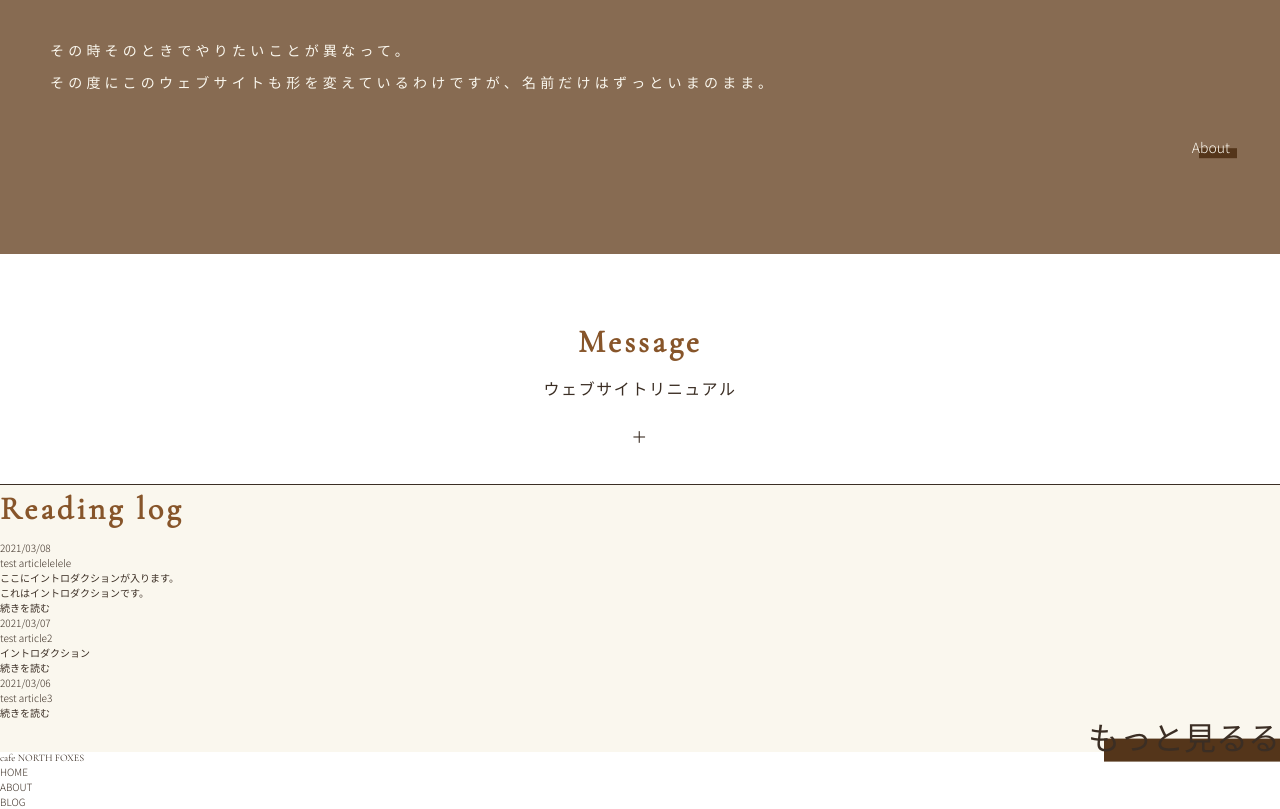
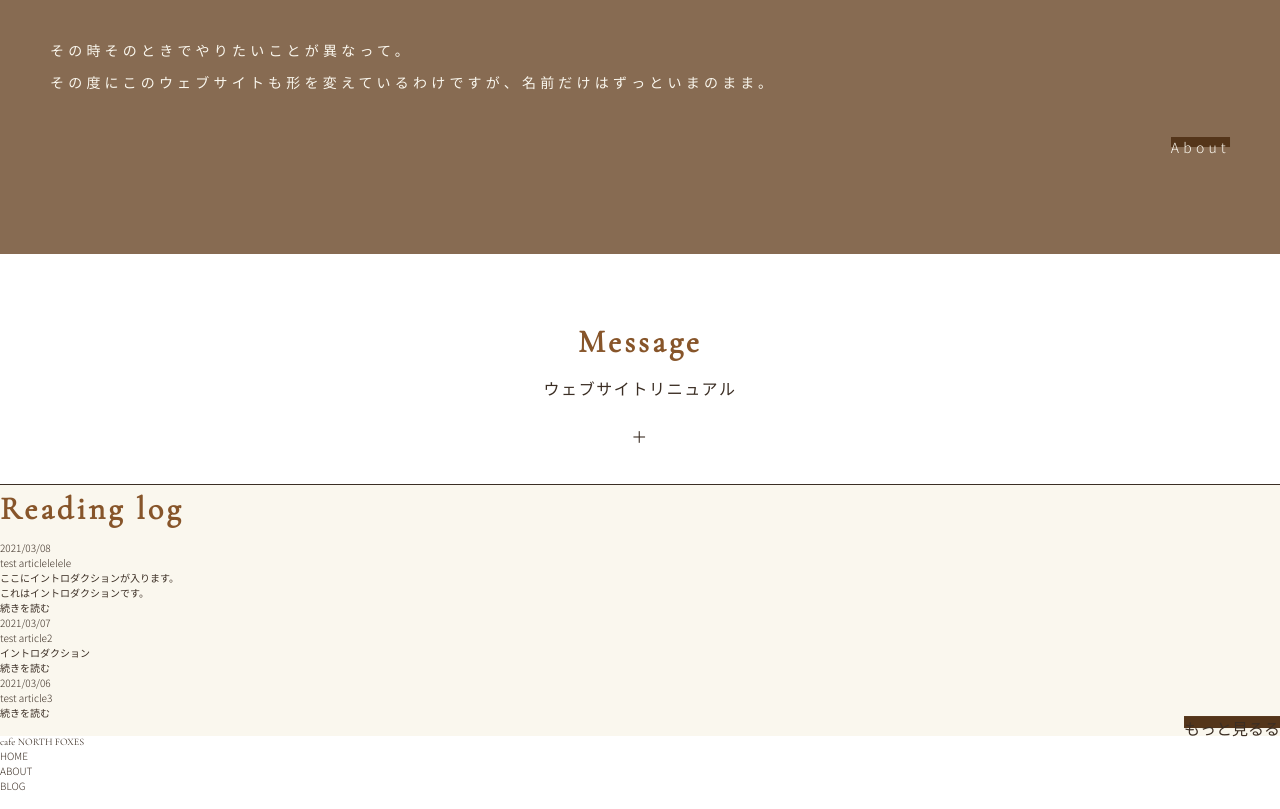
Before and after one commit to masayuki-abe/nuxtjs, a Nuxt app: page / in a window 1280 px wide. Shown: the part 1020-1829 px from the top of the page. Built offline with nearby package versions, Linux system fonts and the light colour scheme.

Commit message:
フロントページbox01修正完了

```diff
--- a/assets/css/_variables.scss
+++ b/assets/css/_variables.scss
@@ -76,6 +76,11 @@ $milk: #FAF7EE;
     font-size: ($fs / 10) + rem;
   }
 }
+@mixin fontSetPC($fs, $lh, $ls){
+  font-size: $fs * .1rem;
+  line-height: ($lh / $fs);
+  letter-spacing: $ls / 1000 + em;
+}
 
 
 
--- a/components/atoms/BtnRounded.vue
+++ b/components/atoms/BtnRounded.vue
@@ -44,4 +44,33 @@ export default {
     }
   }
 }
+@include pc() {
+.btn-rounded{
+  @include fontSet(16,16,0,$pc);
+  a{
+    &:after{
+      content: "";
+      opacity: 1;
+      position: absolute;
+      left: 0;
+      top: 0;
+      width: 100%;
+      height: 50%;
+      background-color: $brown;
+      transform: translateX(.5em) translateY(.8em);
+      transition: opacity .6s ease, transform .8s ease;
+    }
+    &:hover{
+      &:after{
+        opacity: 0;
+        transform: translateX(3em) translateY(.8em);
+      }
+    }
+    span{
+      position: relative;
+      z-index: 2;
+    }
+  }
+}
+}
 </style>
--- a/components/templates/FrontPage.vue
+++ b/components/templates/FrontPage.vue
@@ -93,10 +93,25 @@ export default{
     @include fontSet(14,32,300,$tab);
   }
   .btn-rounded{
-    @include fontSet(14,14,0,$tab);
+    @include fontSet(14,14,300,$tab);
   }
 }
-
+@include pc() {
+#box01{
+  h3{
+    padding: 1em 0 6em;
+    color: $milk;
+    font-weight: 400;
+  }
+  .txt{
+    padding-bottom: 3em;
+    @include fontSet(14,32,300,$pc);
+  }
+  .btn-rounded{
+    @include fontSet(14,14,300,$pc);
+  }
+}
+}
 
 
 #box02{
```
